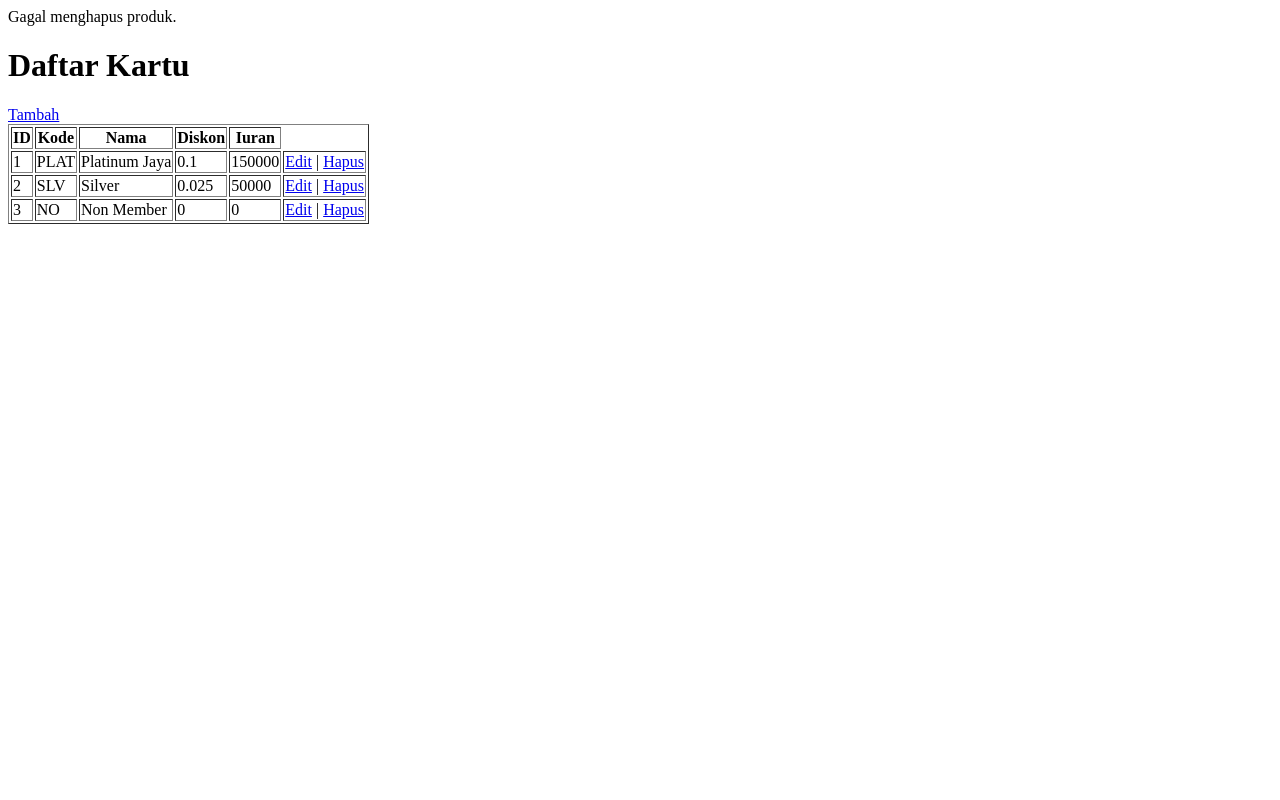
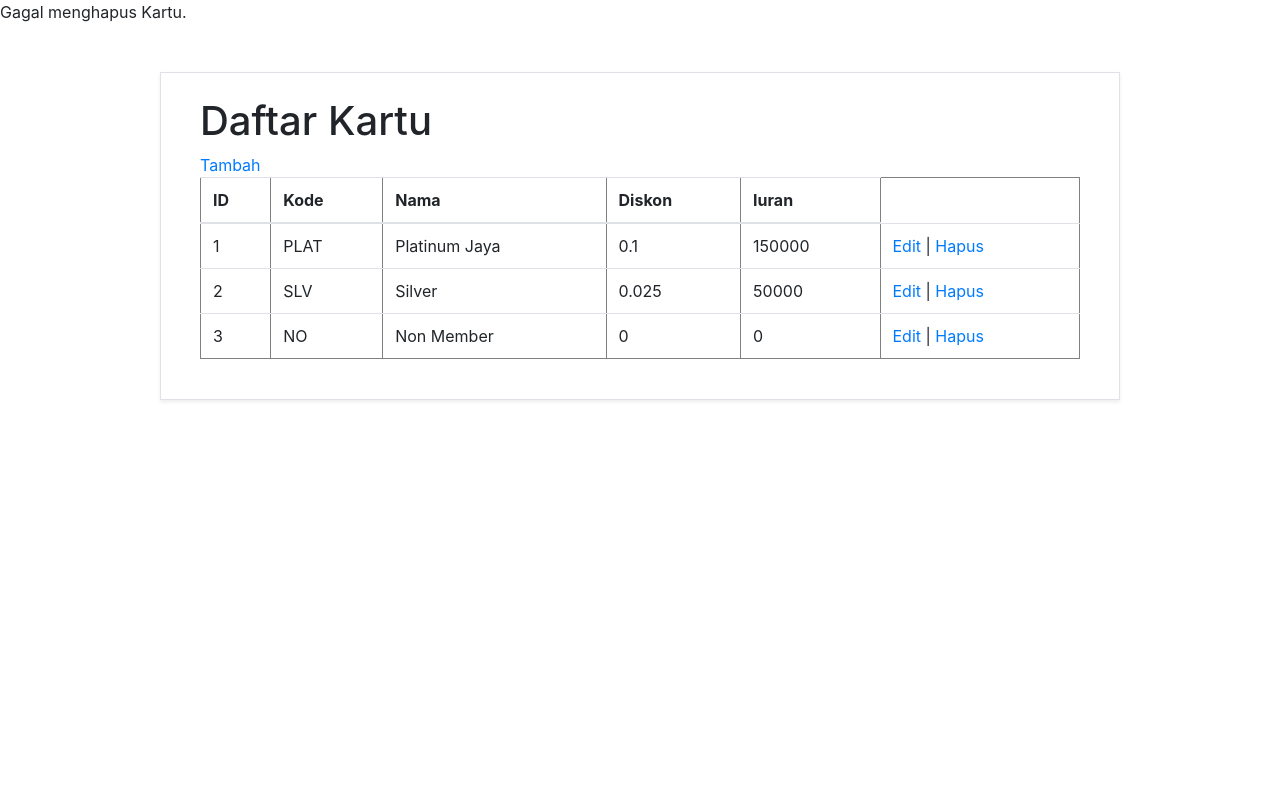
Before and after one commit to ghiya815815/pw2-2023, a PHP site: page /index.php?id=1 in a window 1280 px wide. Run offline with PHP 8.4, Linux system fonts and the light colour scheme; data comes from the database, SQL or seed files in the repository.

Commit message:
upload Tugas Kartu

```diff
--- a/pertemuan 6/kartu/index.php
+++ b/pertemuan 6/kartu/index.php
@@ -14,7 +14,7 @@ if(isset($_GET['id'])){
     if($Kartu->delete()){
         header("Location: index.php");
     }else{
-        echo "Gagal menghapus produk.";
+        echo "Gagal menghapus Kartu.";
     }
 }
 
@@ -26,11 +26,14 @@ $data = $Kartu->index();
 <head>
     <meta charset="UTF-8">
     <title>Daftar Kartu</title>
+    <link rel="stylesheet" href="https://stackpath.bootstrapcdn.com/bootstrap/4.3.1/css/bootstrap.min.css" integrity="sha384-ggOyR0iXCbMQv3Xipma34MD+dH/1fQ784/j6cY/iJTQUOhcWr7x9JvoRxT2MZw1T" crossorigin="anonymous">
 </head>
 <body>
+<form class="form-horizontal w-75 mt-5 mx-auto p-4 border shadow-sm" action = "">
+<div class="container">
     <h1>Daftar Kartu</h1>
     <a href="create.php">Tambah</a>
-    <table border="1">
+    <table class= "table" border="1">
         <thead>
             <tr>
                 <th>ID</th>
@@ -53,11 +56,13 @@ $data = $Kartu->index();
                     <td>
                         <a href="edit.php?id=<?php echo $row['id']; ?>">Edit</a>
                         |
-                        <a href="index.php?id=<?php echo $row['id']; ?>" onclick="return confirm('Apakah Anda yakin ingin menghapus produk ini?')">Hapus</a>
+                        <a href="index.php?id=<?php echo $row['id']; ?>" onclick="return confirm('Apakah Anda yakin ingin menghapus Kartu ini?')">Hapus</a>
                     </td>
                 </tr>
             <?php } ?>
         </tbody>
     </table>
+    </div>
+    </form>
 </body>
 </html>
```
Also changed, not shown: pertemuan 6/kartu/create.php (+14 -3 lines).
